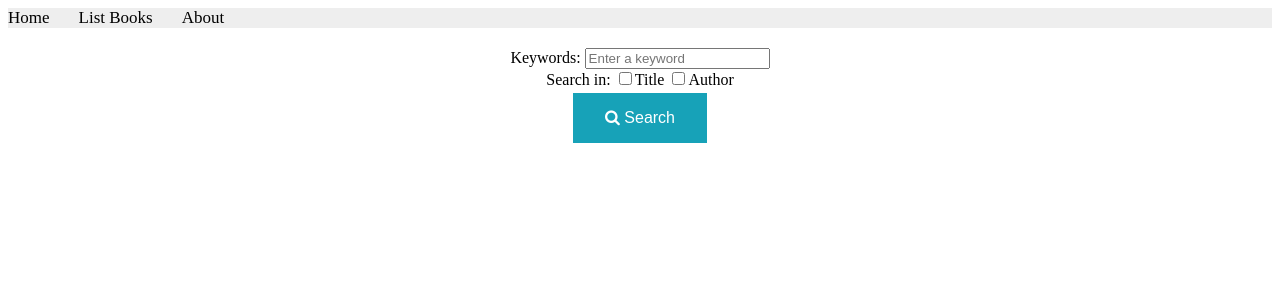
After one commit to EilafSS/lab3, a Django app: page /books/search/ in a window 1280 px wide. The commit adds this page. Shown: the top 300 px of the page. Run offline with Django 5.2, Linux system fonts and the light colour scheme.

Commit message:
complete webpage example with html form and handling form into Django

```diff
--- a/apps/bookmodule/urls.py
+++ b/apps/bookmodule/urls.py
@@ -6,8 +6,13 @@ urlpatterns = [
     path('list_books/', views.list_books, name="books.list_books"),
     path('<int:bookId>/', views.viewbook, name="books.view_one_book"),
     path('aboutus/', views.aboutus, name="books.aboutus"),
-    path('html5/links/', views.html5_links, name="books.html_links"),  # ✅ Corrected function reference
+
+    # ✅ Ensure function names match `views.py`
+    path('html5/links/', views.html_links, name="books.html_links"),
     path('html5/textformat/', views.text_format, name="books.text_format"),
     path('html5/listing/', views.listing, name="books.listing"),
-    path('html5/tables/', views.html5_tables, name='books.tables'),  # ✅ Corrected function reference
+    path('html5/tables/', views.html5_tables, name='books.tables'),  # ✅ Fixed reference
+
+    # Search Page
+    path('search/', views.search_books, name="books.search"),
 ]
--- a/apps/bookmodule/views.py
+++ b/apps/bookmodule/views.py
@@ -19,7 +19,8 @@ def viewbook(request, bookId):
 def aboutus(request):
     return render(request, 'bookmodule/aboutus.html')
 
-def html5_links(request):  # ✅ Corrected function name
+# ✅ Keep only one function for HTML links
+def html_links(request):
     return render(request, 'bookmodule/html5_links.html')
 
 def text_format(request):
@@ -28,5 +29,41 @@ def text_format(request):
 def listing(request):
     return render(request, "bookmodule/listing.html")
 
-def html5_tables(request):  # ✅ Corrected function name (was 'html_tabels')
+# ✅ Fix function name (previously was 'html_tabels')
+def html5_tables(request):
     return render(request, 'bookmodule/tables.html')
+
+def search_books(request):
+    return render(request, 'bookmodule/search.html')
+
+def __getBooksList():
+    book1 = {'id': 12344321, 'title': 'Continuous Delivery', 'author': 'J.Humble and D. Farley'}
+    book2 = {'id': 56788765, 'title': 'Reversing: Secrets of Reverse Engineering', 'author': 'E. Eilam'}
+    book3 = {'id': 43211234, 'title': 'The Hundred-Page Machine Learning Book', 'author': 'Andriy Burkov'}
+    return [book1, book2, book3]
+def search_books(request):
+    if request.method == "POST":
+        string = request.POST.get('keyword').lower()
+        isTitle = request.POST.get('option1')
+        isAuthor = request.POST.get('option2')
+
+        # Get the list of books
+        books = __getBooksList()
+        newBooks = []
+
+        # Filtering books based on search criteria
+        for item in books:
+            contained = False
+            if isTitle and string in item['title'].lower():
+                contained = True
+            if not contained and isAuthor and string in item['author'].lower():
+                contained = True
+
+            if contained:
+                newBooks.append(item)
+
+        # Render the results page
+        return render(request, 'bookmodule/bookList.html', {'books': newBooks})
+
+    # Default rendering if form is not submitted
+    return render(request, 'bookmodule/search.html')
--- /dev/null
+++ b/apps/templates/bookmodule/search.html
@@ -0,0 +1,52 @@
+{% extends "layouts/base.html" %}
+{% load static %}
+
+{% block title %} Searching Page {% endblock title %}
+
+{% block stylesheets %}
+<style>
+    .searchForm {
+        margin-top: 20px;
+        text-align: center;
+    }
+
+    button {
+        color: #fff;
+        background-color: #17a2b8;
+        border-color: #17a2b8;
+        border: none;
+        padding: 16px 32px;
+        text-align: center;
+        text-decoration: none;
+        display: inline-block;
+        font-size: 16px;
+        margin: 4px 2px;
+        transition-duration: 0.4s;
+        cursor: pointer; /* hand pointer */
+    }
+
+    button:hover {
+        background-color: green;
+        color: white;
+    }
+
+</style>
+{% endblock stylesheets %}
+
+{% block content %}
+<center>
+    <form class="searchForm" method="post" action="{% url 'books.search' %}">
+        {% csrf_token %}
+        <label>Keywords:</label>
+        <input type="text" name="keyword" placeholder="Enter a keyword" required/>
+        <br/>
+
+        <label>Search in:</label>
+        <input type="checkbox" name="option1"/><label>Title</label>
+        <input type="checkbox" name="option2"/><label>Author</label>
+        <br/>
+
+        <button type="submit"><i class="fa fa-search" aria-hidden="true"></i> Search</button>
+    </form>
+</center>
+{% endblock content %}
--- a/apps/templates/includes/header.html
+++ b/apps/templates/includes/header.html
@@ -1,7 +1,7 @@
 
 {% with request.resolver_match.url_name as url_name %}
 <div class="topnav">
-    <a href="{% url 'books.index' %}">Home</a>
+
     <a class="{% if url_name == 'books.index' %}active{% endif %}" href="{% url "books.index" %}">Home</a>
     <a class="{% if url_name == 'books.list_books' %}active{% endif %}" href="{% url "books.list_books" %}">List Books</a>
     <a class="{% if url_name == 'books.aboutus' %}active{% endif %}" href="{% url "books.aboutus" %}">About</a>
--- a/apps/templates/layouts/base.html
+++ b/apps/templates/layouts/base.html
@@ -9,8 +9,12 @@
   <link rel="icon" href="{% static 'qu-icon.png' %}">
   <meta charset="UTF-8">
 
+  <!-- FontAwesome for icons -->
+  <link rel="stylesheet" href="https://cdnjs.cloudflare.com/ajax/libs/font-awesome/4.7.0/css/font-awesome.min.css">
+
   <link rel="stylesheet" href="{% static 'styles.css' %}"> <!-- include css file -->
   <link rel="stylesheet" href="{% static 'css/main.css' %}">
+
   {% block stylesheets %}{% endblock stylesheets %}
 </head>
 <body>
```
Also changed, not shown: apps/templates/bookmodule/booklist.html (added, +30 -0 lines).
